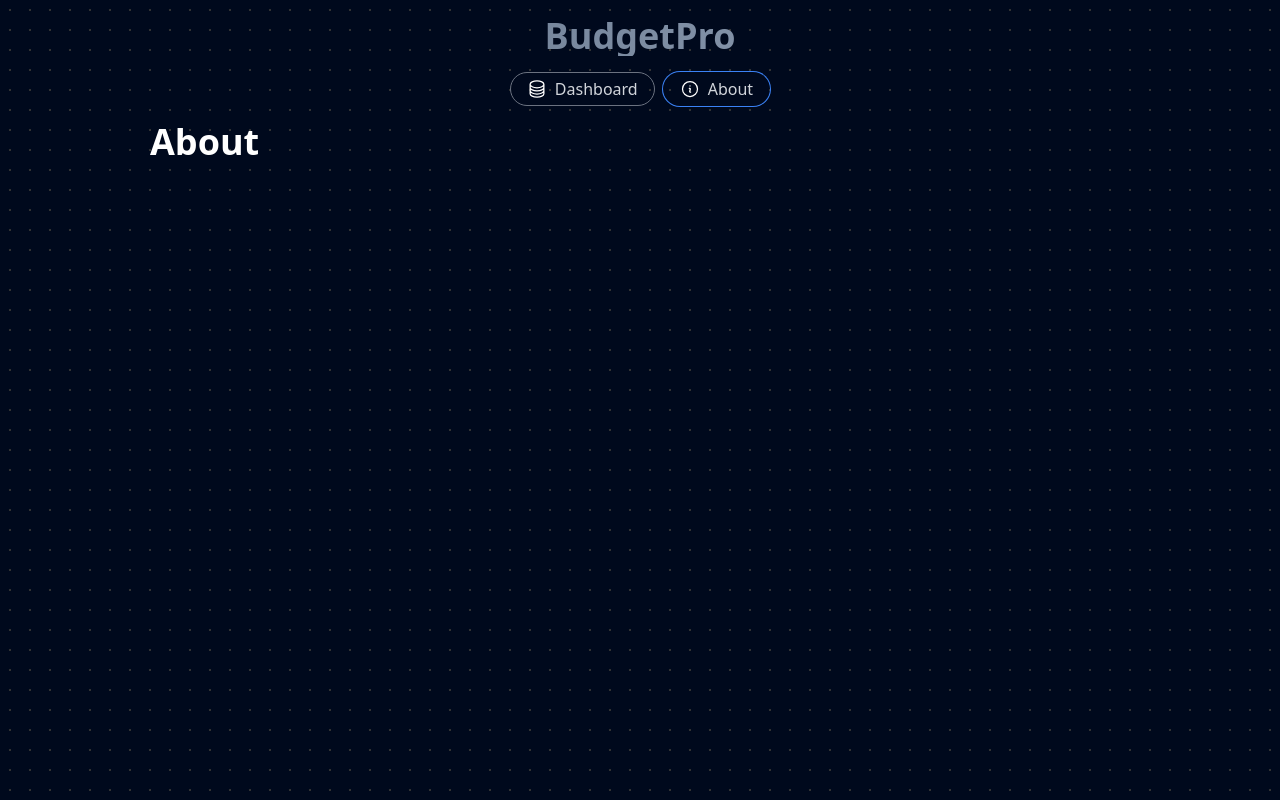
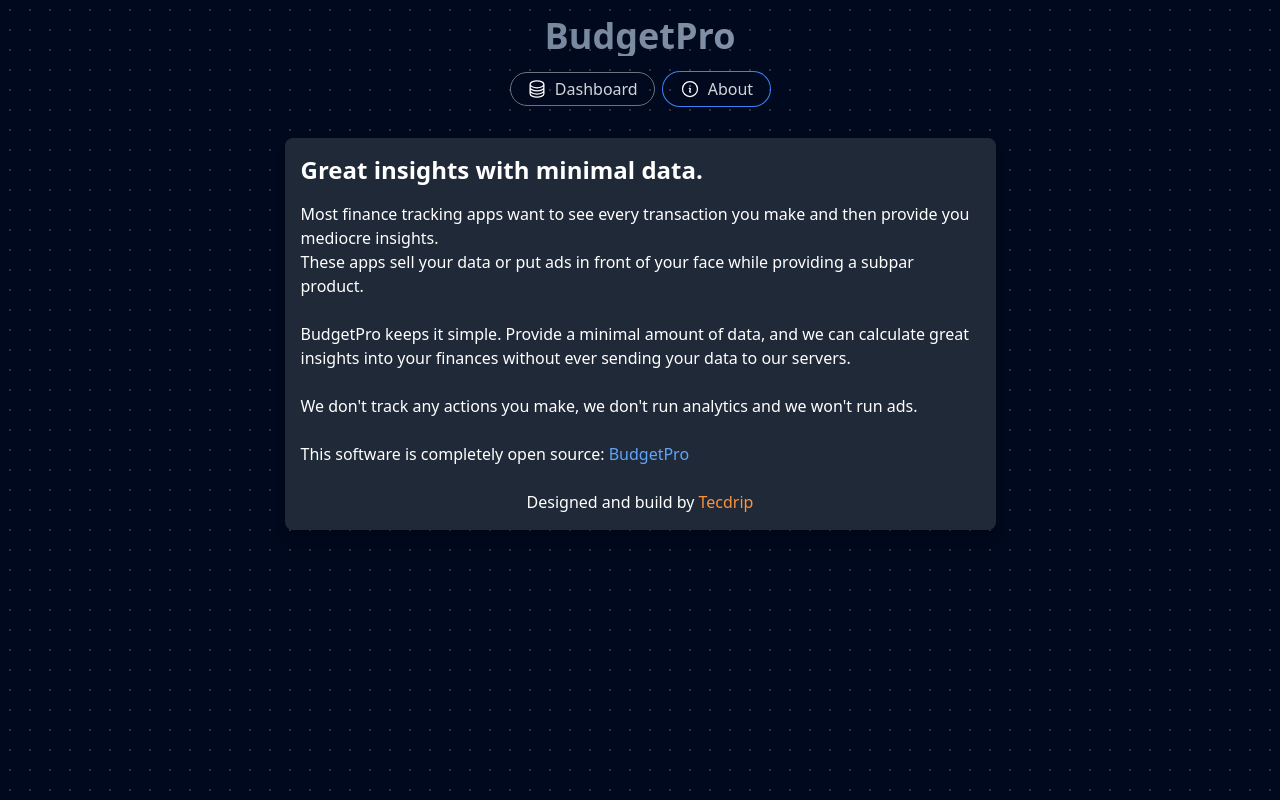
Before and after one commit to travierm/budgetpro, a Vue app: page /about in a window 1280 px wide. Built offline with nearby package versions, Linux system fonts and the light colour scheme.

Commit message:
ui updates

```diff
--- a/src/pages/AboutPage.vue
+++ b/src/pages/AboutPage.vue
@@ -1,5 +1,24 @@
 <template>
-    <div class="flex gap-4">
-        <h1 class="text-white text-4xl font-bold">About</h1>
+    <div class="flex gap-4 justify-center p-4">
+        <div class="w-3/4 bg-gray-800 shadow-lg rounded-lg p-4 text-white">
+            <h1 class=" text-2xl font-bold">Great insights with minimal data.</h1>
+            <p class="mt-4 text-md">Most finance tracking apps want to see every transaction you make and then provide
+                you mediocre insights.</p>
+            <p>These apps sell your data or put ads in front of your face while providing a subpar product.</p>
+            <br />
+            <p>BudgetPro keeps it simple. Provide a minimal amount of data, and we can calculate great insights into
+                your
+                finances without ever sending your data to our servers.</p>
+
+            <br />
+            <p>We don't track any actions you make, we don't run analytics and we won't run ads.</p>
+
+            <br />
+            <p>This software is completely open source: <a class="text-blue-400" target="_blank"
+                    href="https://github.com/travierm/budgetpro">BudgetPro</a></p>
+            <br />
+            <p class="text-center">Designed and build by <a target="_blank" class="text-orange-400"
+                    href="https://tecdrip.com">Tecdrip</a></p>
+        </div>
     </div>
 </template>
--- a/src/pages/MainPage.vue
+++ b/src/pages/MainPage.vue
@@ -12,13 +12,13 @@ import { income, expenses, accountBalances } from '../lib/appData';
     <div class="flex gap-4">
         <div class="flex flex-col gap-4 w-1/2">
             <div class="grid grid-cols-2 gap-4">
-                <TableInput v-model="income" name="Income" class="flex-grow" gradient-from="from-green-600"
+                <TableInput v-model="income" name="Monthly Income" class="flex-grow" gradient-from="from-green-600"
                     gradient-to="to-green-800" />
                 <TableInput v-model="accountBalances" name="Account Balances" class="flex-grow"
                     gradient-from="from-indigo-600" gradient-to="to-indigo-800" key-text="Account"
                     value-text="Balance" />
             </div>
-            <TableInput v-model="expenses" name="Expenses" class="" gradient-from="from-orange-600"
+            <TableInput v-model="expenses" name="Monthly Expenses" class="" gradient-from="from-orange-600"
                 gradient-to="to-orange-800" />
         </div>
 
```
